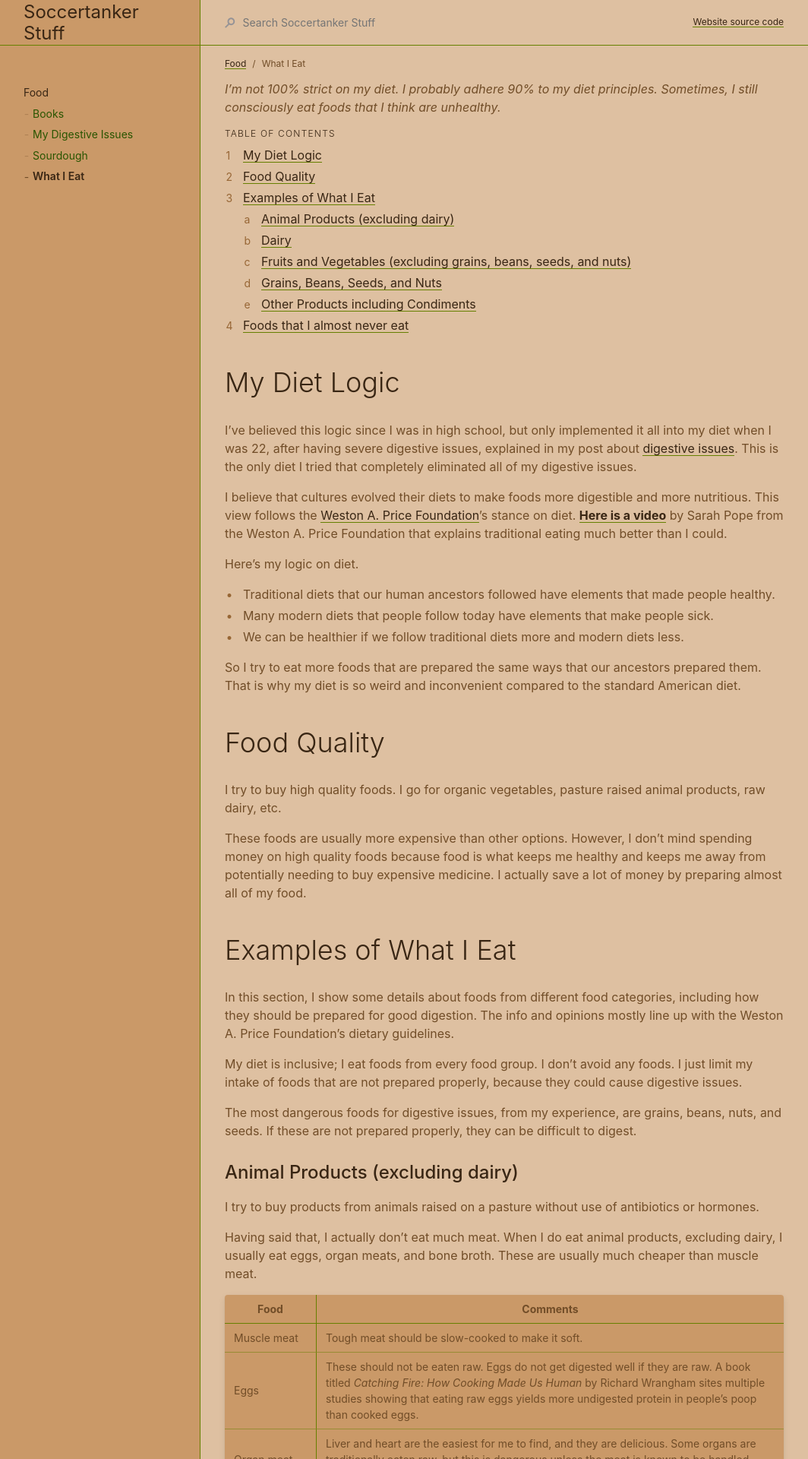
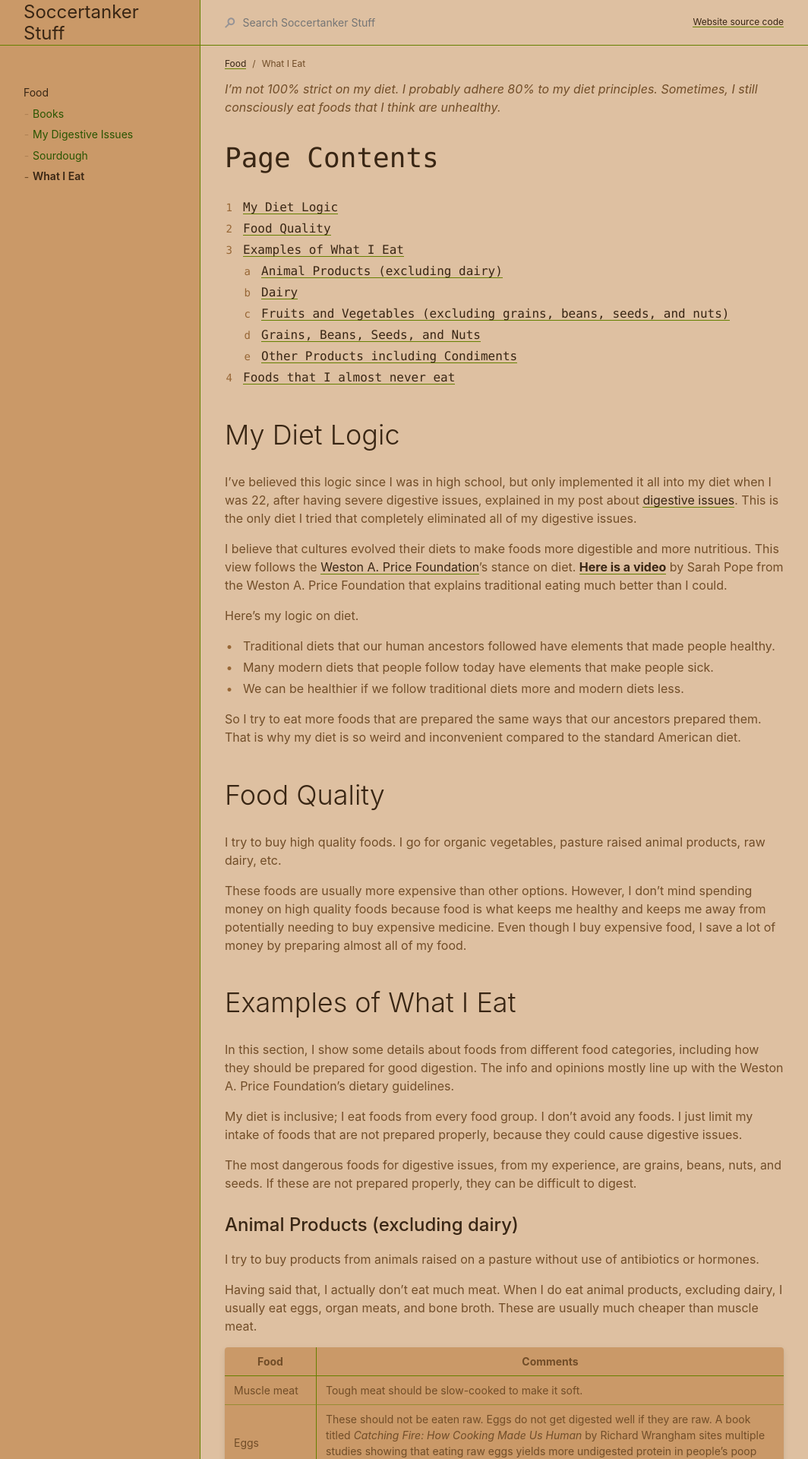
Before and after one commit to Soccertanker/Soccertanker.github.io, a Jekyll site: the page built from docs/food/whatIEat.md, in a window 1280 px wide. Shown: the top 1920 px of the page at 76% size, without its empty margins (108-1172 px from the left). Built offline with Jekyll 4.4.1, drawn with Linux system fonts in a browser that asks for light colours; some of the changed text lies outside the part shown.

Commit message:
ez fixes

```diff
--- a/docs/food/whatIEat.md
+++ b/docs/food/whatIEat.md
@@ -5,13 +5,13 @@ permalink: /food/whatIEat/
 parent: Food
 ---
 
-*I'm not 100% strict on my diet. I probably adhere 90% to my diet principles. Sometimes, I still consciously eat foods that I think are unhealthy.*
+*I'm not 100% strict on my diet. I probably adhere 80% to my diet principles. Sometimes, I still consciously eat foods that I think are unhealthy.*
 
-# Table of Contents
-{: .no_toc .text-delta }
+# Page Contents
+{: .no_toc .text-mono .d-inline-block }
 
-1. TOC
-{:toc}
+1. TOC placeholder text
+{:toc .text-mono }
 
 # My Diet Logic
 
@@ -30,7 +30,7 @@ So I try to eat more foods that are prepared the same ways that our ancestors pr
 
 I try to buy high quality foods. I go for organic vegetables, pasture raised animal products, raw dairy, etc.
 
-These foods are usually more expensive than other options. However, I don't mind spending money on high quality foods because food is what keeps me healthy and keeps me away from potentially needing to buy expensive medicine. I actually save a lot of money by preparing almost all of my food.
+These foods are usually more expensive than other options. However, I don't mind spending money on high quality foods because food is what keeps me healthy and keeps me away from potentially needing to buy expensive medicine. Even though I buy expensive food, I save a lot of money by preparing almost all of my food.
 
 # Examples of What I Eat
 
```
Also changed, not shown: docs/food/myDigestiveIssues.md (+8 -1 lines), docs/food/sourdough.md (+1 -1 lines).
